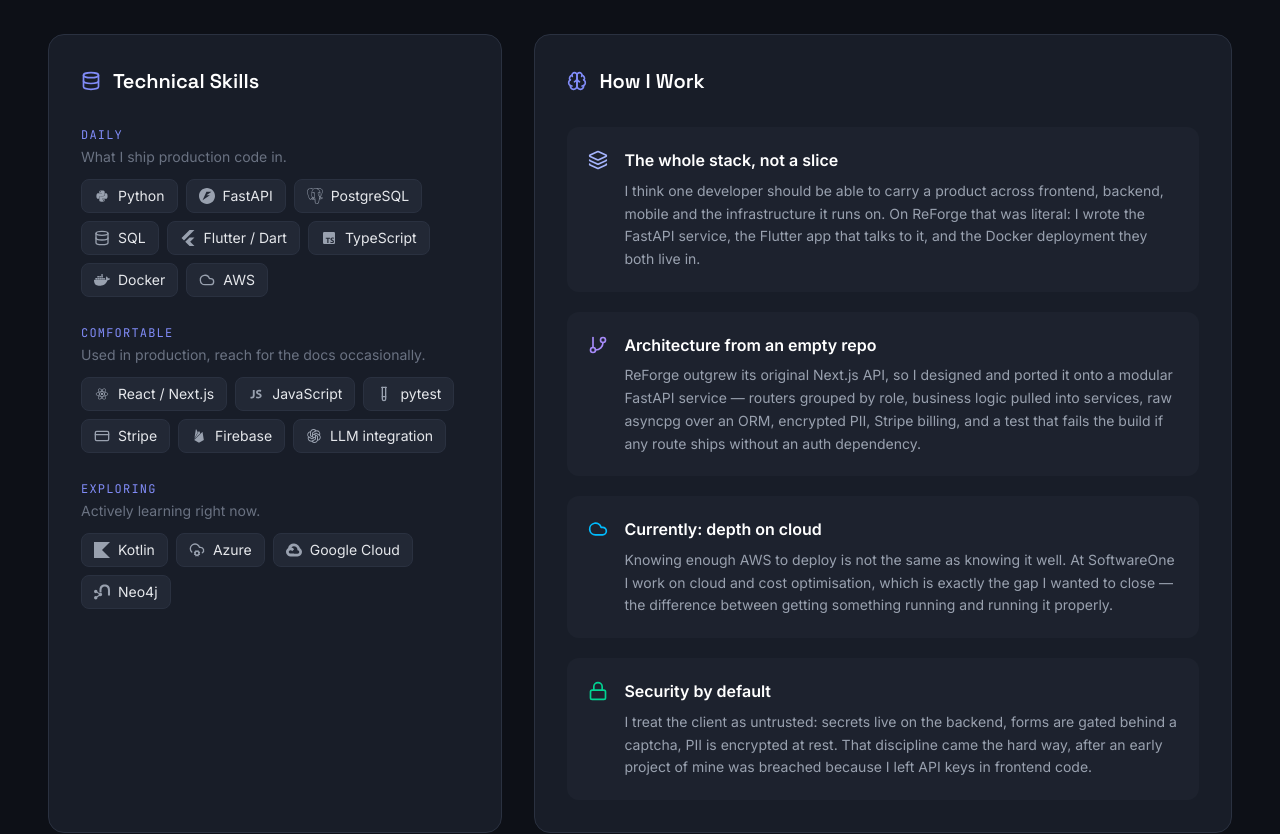
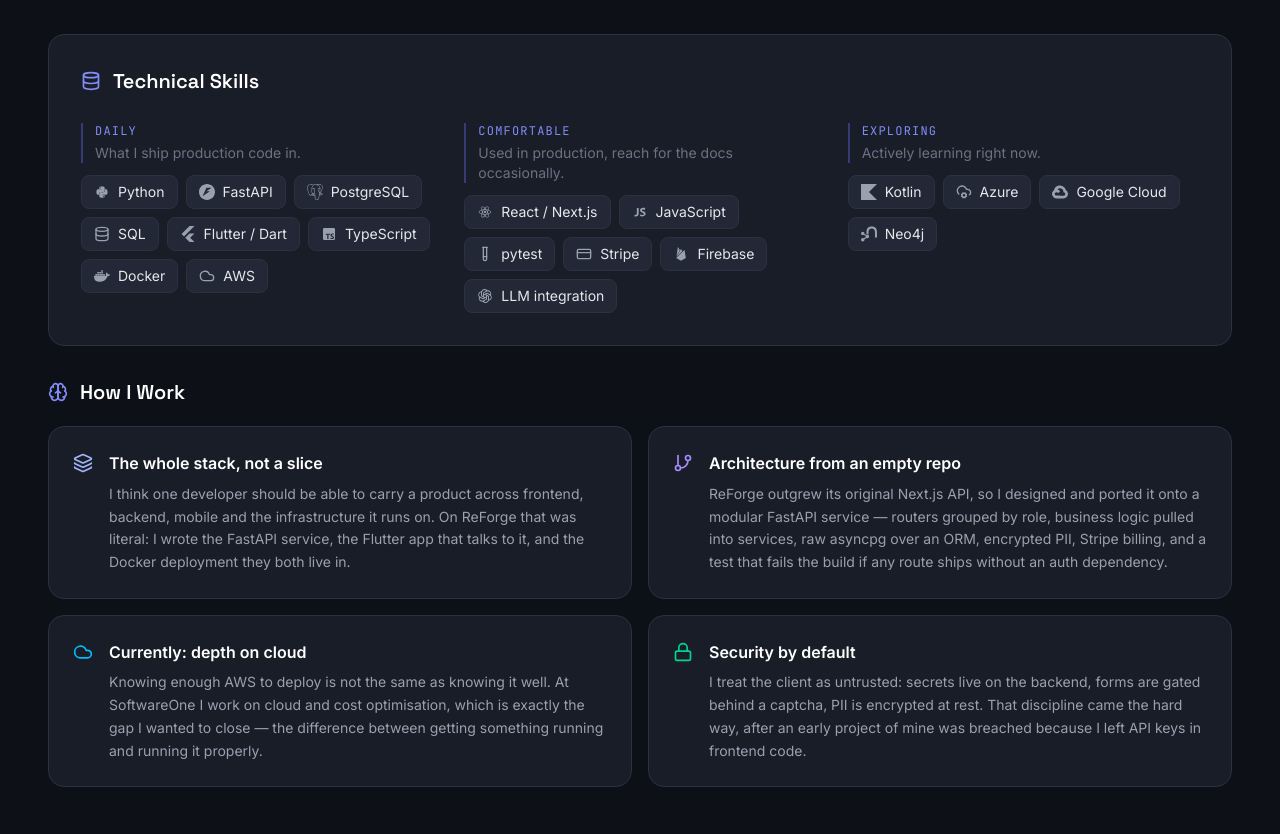
Before and after one commit to bobitsvetkov/Portfolio, a React (Vite) app in the folder Portfolio/: page / in a window 1280 px wide. Shown: the part 1300-2134 px from the top of the page. Built offline with nearby package versions, Linux system fonts and the light colour scheme.

Commit message:
add about changes

```diff
--- a/Portfolio/src/components/About.tsx
+++ b/Portfolio/src/components/About.tsx
@@ -125,23 +125,24 @@
                     </p>
                 </m.div>
 
-                <div className="grid grid-cols-1 gap-8 lg:grid-cols-5">
+                {/* Skills run full width: chips flow horizontally, so a narrow
+                    column left ~220px of dead space beside the taller prose card. */}
                 <m.div
                     initial={{ opacity: 0, y: 24 }}
                     whileInView={{ opacity: 1, y: 0 }}
                     viewport={{ once: true, amount: 0.2 }}
                     transition={{ duration: 0.5 }}
-                        className="rounded-2xl border border-surface-line bg-surface-3 p-8 lg:col-span-2"
+                    className="mb-8 rounded-2xl border border-surface-line bg-surface-3 p-8"
                 >
-                        <h3 className="mb-8 flex items-center font-display text-xl font-semibold">
+                    <h3 className="mb-7 flex items-center font-display text-xl font-semibold">
                         <Database className="mr-3 h-5 w-5 text-primary-400" />
                         Technical Skills
                     </h3>
 
-                        <div className="space-y-7">
+                    <div className="grid gap-8 sm:grid-cols-2 lg:grid-cols-3">
                         {skillGroups.map((group) => (
                             <div key={group.tier}>
-                                    <div className="mb-3">
+                                <div className="mb-3 border-l-2 border-primary-500/40 pl-3">
                                     <h4 className="font-mono text-xs uppercase tracking-widest text-primary-400">
                                         {group.tier}
                                     </h4>
@@ -163,22 +164,26 @@
                     </div>
                 </m.div>
 
-                    <m.div
-                        initial={{ opacity: 0, y: 24 }}
+                <m.h3
+                    initial={{ opacity: 0, y: 16 }}
                     whileInView={{ opacity: 1, y: 0 }}
-                        viewport={{ once: true, amount: 0.2 }}
-                        transition={{ duration: 0.5, delay: 0.1 }}
-                        className="rounded-2xl border border-surface-line bg-surface-3 p-8 lg:col-span-3"
+                    viewport={{ once: true, amount: 0.3 }}
+                    transition={{ duration: 0.4 }}
+                    className="mb-5 flex items-center font-display text-xl font-semibold"
                 >
-                        <h3 className="mb-8 flex items-center font-display text-xl font-semibold">
                     <Brain className="mr-3 h-5 w-5 text-primary-400" />
                     How I Work
-                        </h3>
-                        <ul className="space-y-5">
-                            {philosophy.map((approach) => (
-                                <li
+                </m.h3>
+
+                <div className="grid gap-4 md:grid-cols-2">
+                    {philosophy.map((approach, index) => (
+                        <m.div
                             key={approach.title}
-                                    className="flex items-start gap-4 rounded-xl border border-transparent bg-surface-4/50 p-5 transition-colors hover:border-surface-line"
+                            initial={{ opacity: 0, y: 20 }}
+                            whileInView={{ opacity: 1, y: 0 }}
+                            viewport={{ once: true, amount: 0.15 }}
+                            transition={{ duration: 0.45, delay: (index % 2) * 0.08 }}
+                            className="flex items-start gap-4 rounded-2xl border border-surface-line bg-surface-3 p-6 transition-colors hover:border-primary-500/40"
                         >
                             <div className="mt-0.5 shrink-0">{approach.icon}</div>
                             <div>
@@ -189,10 +194,8 @@
                                     {approach.description}
                                 </p>
                             </div>
-                                </li>
+                        </m.div>
                     ))}
-                        </ul>
-                    </m.div>
                 </div>
             </div>
         </section>
```
Lines whose indentation alone changed are shown as unchanged.
